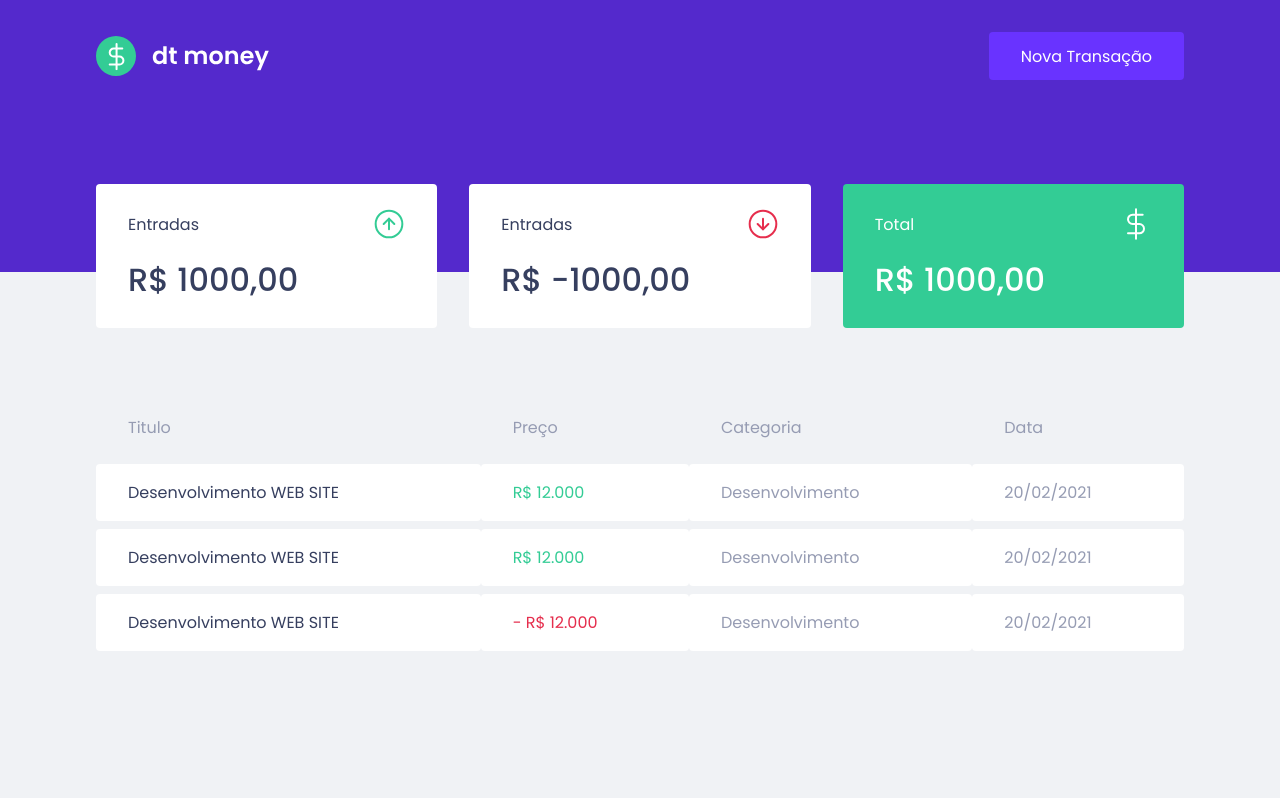
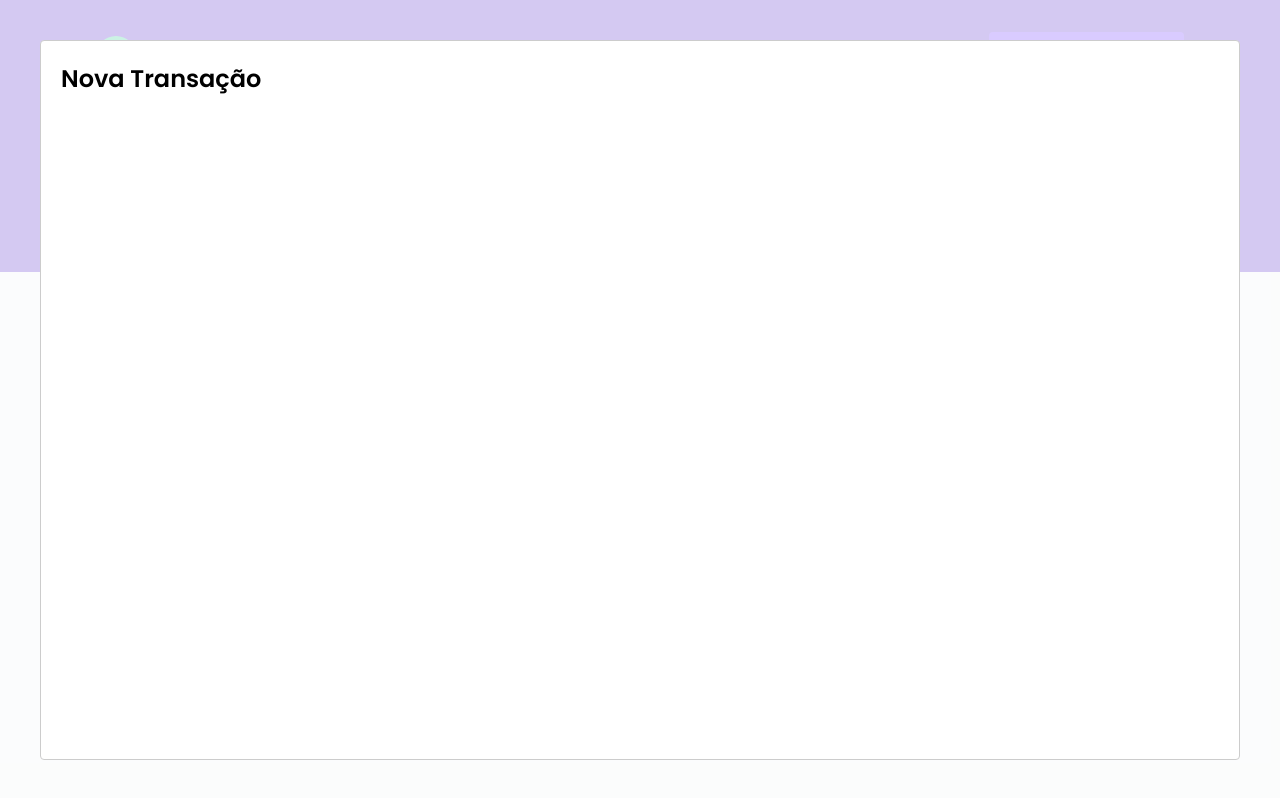
Before and after one commit to Rodrigo-Jacinto/dt-money, a React (Create React App) app: page / in a window 1280 px wide. Both pictures are taken after a click on the button "Nova Transação". Built offline with nearby package versions, Linux system fonts and the light colour scheme; no server answers; what miragejs would draw is missing.

Commit message:
feat: adicionando o componente de  modal de transações

```diff
--- a/package.json
+++ b/package.json
@@ -14,6 +14,7 @@
     "miragejs": "^0.1.47",
     "react": "^18.2.0",
     "react-dom": "^18.2.0",
+    "react-modal": "^3.16.1",
     "react-scripts": "5.0.1",
     "styled-components": "^5.3.6",
     "typescript": "^4.4.2",
@@ -44,6 +45,7 @@
     ]
   },
   "devDependencies": {
+    "@types/react-modal": "^3.13.1",
     "@types/styled-components": "^5.1.26"
   }
 }
--- a/src/App.tsx
+++ b/src/App.tsx
@@ -1,12 +1,33 @@
+import { useState } from "react";
+import Modal from "react-modal";
 import { Dashboard } from "./components/Dashboard";
 import { Header } from "./components/Header";
 import { GlobalStyle } from "./styles/global";
 
+Modal.setAppElement("#root");
+
 export function App() {
+  const [isNewTransactionModalOpen, setNewTransactionModalOpen] =
+    useState(false);
+
+  function handleOpenNewTransactionModal() {
+    setNewTransactionModalOpen(true);
+  }
+
+  function handleClosedNewTransactionModal() {
+    setNewTransactionModalOpen(false);
+  }
+
   return (
     <>
-      <Header />
+      <Header onOpenModalFunction={handleOpenNewTransactionModal} />
       <Dashboard />
+      <Modal
+        isOpen={isNewTransactionModalOpen}
+        onRequestClose={handleClosedNewTransactionModal}
+      >
+        <h2>Nova Transação</h2>
+      </Modal>
       <GlobalStyle />
     </>
   );
--- a/src/components/Header/index.tsx
+++ b/src/components/Header/index.tsx
@@ -1,12 +1,20 @@
+import { useState } from "react";
+import Modal from "react-modal";
 import logoImg from "../../assets/logo.svg";
 import { Container, Content } from "./style";
 
-export function Header() {
+interface HeaderProps {
+  onOpenModalFunction: () => void;
+}
+
+export function Header({ onOpenModalFunction }: HeaderProps) {
   return (
     <Container>
       <Content>
         <img src={logoImg} alt="De Money" />
-        <button type="button">Nova Transação</button>
+        <button type="button" onClick={onOpenModalFunction}>
+          Nova Transação
+        </button>
       </Content>
     </Container>
   );
```
Also changed, not shown: 1 other file (tests, documents, lock files or other folders).
